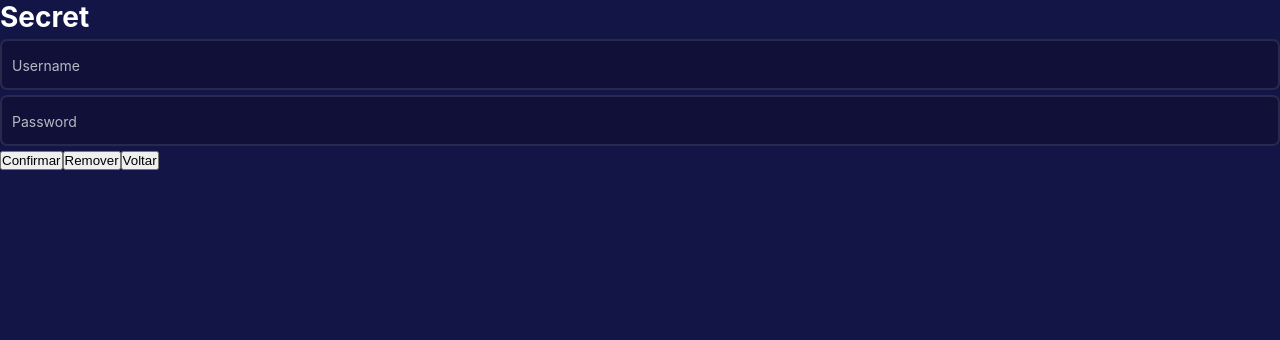
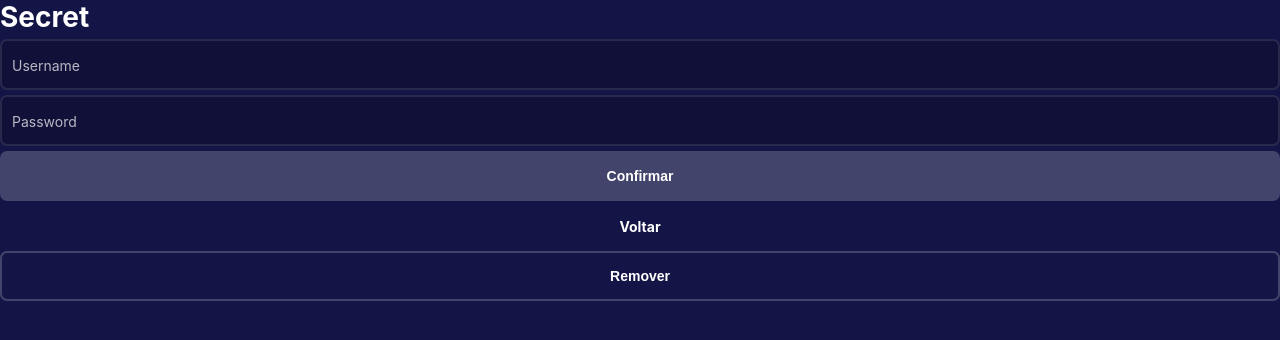
Before and after one commit to mvt-dev/segreti, a React (Vite) app in the folder frontend/: page /secret/1 in a window 1280 px wide. Shown: the top 340 px of the page. Built offline with nearby package versions, Linux system fonts and the light colour scheme.

Commit message:
Button component

```diff
--- /dev/null
+++ b/frontend/src/components/Button/Button.module.scss
@@ -0,0 +1,43 @@
+@import '../../styles/variables';
+
+.button {
+  display: flex;
+  justify-content: center;
+  align-items: center;
+  width: 100%;
+  height: 50px;
+  color: $text-color;
+  background: rgba(255, 255, 255, 0.2);
+  border: 2px solid transparent;
+  border-radius: $radius;
+  font-size: inherit;
+  font-weight: bold;
+  text-decoration: none;
+  cursor: pointer;
+  transition: border 0.5s, background 0.5s, transform 0.2s;
+
+  &:active {
+    transform: translateY(1px);
+  }
+
+  &.submit:hover {
+    background: rgba(255, 255, 255, 0.3);
+  }
+
+  &.outlined {
+    background: transparent;
+    border-color: rgba(255, 255, 255, 0.2);
+
+    &:hover {
+      border-color: rgba(255, 255, 255, 0.3);
+    }
+  }
+
+  &.text {
+    background: transparent;
+
+    &:hover {
+      border-color: rgba(255, 255, 255, 0.3);
+    }
+  }
+}
--- /dev/null
+++ b/frontend/src/components/Button/Button.tsx
@@ -0,0 +1,28 @@
+import React from 'react'
+import { Link } from 'react-router-dom'
+import { classes } from '../../libs'
+import styles from './Button.module.scss'
+
+interface ButtonProps {
+  label: string
+  type: 'submit' | 'outlined' | 'text'
+  to?: string
+  onClick?: () => void
+}
+
+export function Button({ label, type, to, onClick }: ButtonProps) {
+  return to ? (
+    <Link to={to} className={classes([styles.button, styles[type]])}>
+      {label}
+    </Link>
+  ) : (
+    <button
+      type={type === 'submit' ? 'submit' : 'button'}
+      className={classes([styles.button, styles[type]])}
+      onClick={onClick}>
+      {label}
+    </button>
+  )
+}
+
+export default Button
--- a/frontend/src/components/Input/Input.module.scss
+++ b/frontend/src/components/Input/Input.module.scss
@@ -7,6 +7,7 @@
   border-radius: $radius;
   padding: calc(20px + $padding-x) $padding-y $padding-x;
   margin: $margin-x 0;
+  transition: border 0.5s;
 
   &:focus-within {
     border: 2px solid rgba(255, 255, 255, 0.3);
--- a/frontend/src/components/Input/Input.tsx
+++ b/frontend/src/components/Input/Input.tsx
@@ -45,7 +45,6 @@ export function Input({
         value={text}
         type={type}
         onChange={onInputChange}
-        required
       />
       {label && <label htmlFor={name}>{label}</label>}
       {error && <span>{error}</span>}
--- a/frontend/src/components/index.ts
+++ b/frontend/src/components/index.ts
@@ -1,2 +1,3 @@
 export * from './Item/Item'
 export * from './Input/Input'
+export * from './Button/Button'
--- a/frontend/src/pages/Secret.tsx
+++ b/frontend/src/pages/Secret.tsx
@@ -1,7 +1,7 @@
 import React, { useState, useEffect } from 'react'
 import { useNavigate, useParams } from 'react-router-dom'
 import { useSecretStore } from '../stores'
-import { Input } from '../components'
+import { Input, Button } from '../components'
 
 interface SecretData {
   username?: string
@@ -57,10 +57,6 @@ export function Secret() {
     }
   }
 
-  function onGoBack() {
-    navigate(-1)
-  }
-
   return (
     <form onSubmit={onSubmit}>
       <h1>Secret</h1>
@@ -77,15 +73,11 @@ export function Secret() {
         value={secret?.password}
         onChange={onChange}
       />
-      <button type="submit">Confirmar</button>
+      <Button label="Confirmar" type="submit" />
+      <Button label="Voltar" type="text" to="-1" />
       {id !== 'new' && (
-        <button type="button" onClick={onRemove}>
-          Remover
-        </button>
+        <Button label="Remover" type="outlined" onClick={onRemove} />
       )}
-      <button type="button" onClick={onGoBack}>
-        Voltar
-      </button>
     </form>
   )
 }
```
